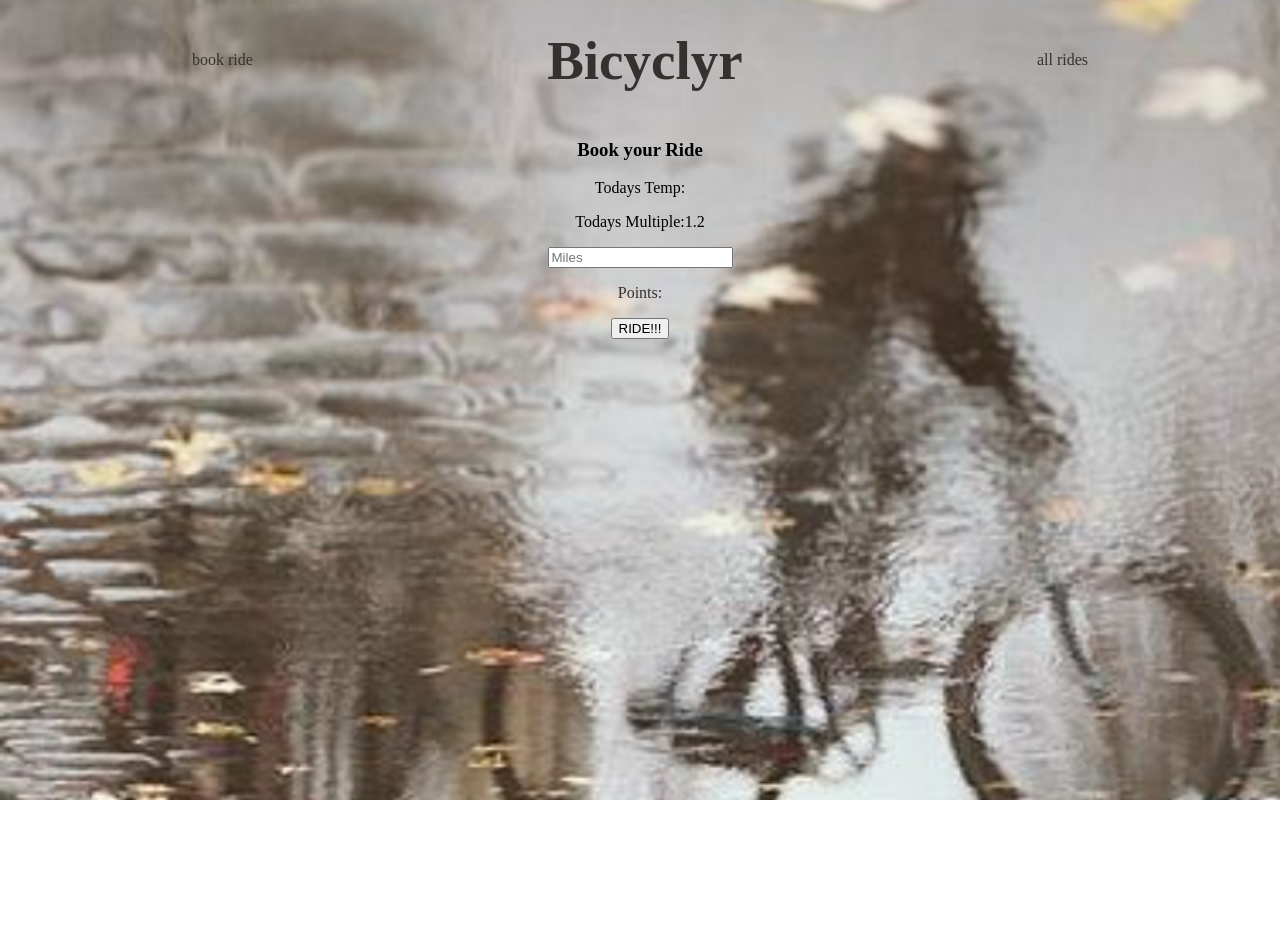
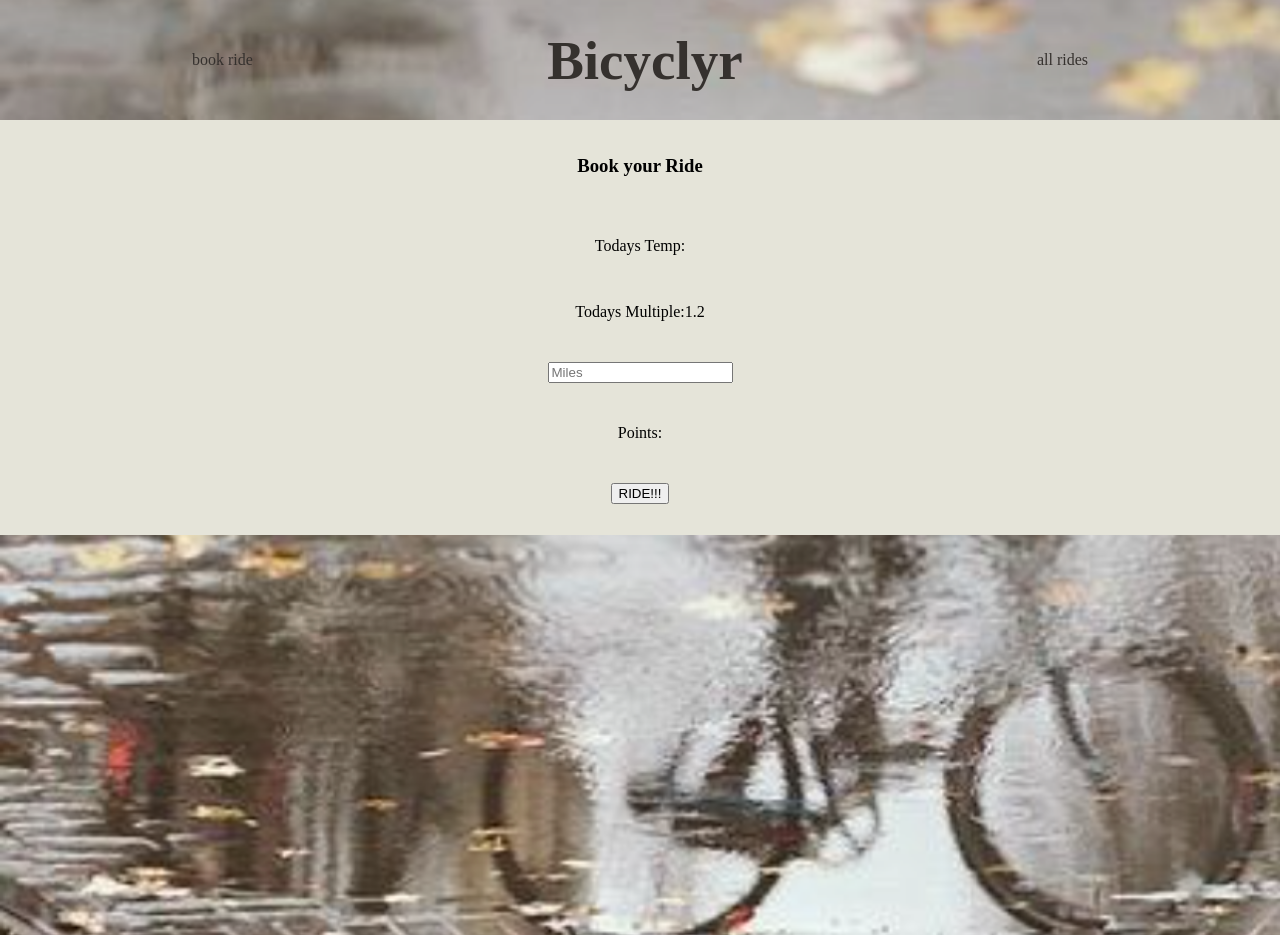
Before and after one commit to friotious/bicyclyr, a React (Create React App) app: page /book-ride in a window 1280 px wide. Before the commit the page ends 800 px from the top, so only its background shows below. Built offline with nearby package versions, Linux system fonts and the light colour scheme; no server answers; a web font is replaced by a local one.

Commit message:
Add css styling to Form

```diff
--- a/src/Components/AllRides/AllRides.js
+++ b/src/Components/AllRides/AllRides.js
@@ -13,6 +13,7 @@ const AllRides = ({ allRides }) => {
 
     return (
         <div className='AllRides'>
+            <div>test</div>
             {!allRides[0] && <h2> You need to ride more...</h2> }
             {displayAllRides}
         </div>
--- a/src/Components/BookRide/BookRide.css
+++ b/src/Components/BookRide/BookRide.css
@@ -2,11 +2,21 @@
     color:rgb(53, 49, 46)
 }
 
-.bottom {
-    height: 300px;
+.bottom,
+.top {
+    height: 50vh;
+    width:100vw;
 }
 
 .top {
-    height: 300px;
-    padding-bottom: 25px;
+    background-color: #E5E4D9;
+    display: flex;
+    flex-direction: column;
+    justify-content:space-around;
+    align-items: center;
+    padding-bottom: 15px;;
 }
+
+p {
+    margin: 8px;
+}
--- a/src/Components/BookRide/BookRide.js
+++ b/src/Components/BookRide/BookRide.js
@@ -37,8 +37,8 @@ class BookRide extends Component {
                         name='title'
                         value={this.state.ride.miles}
                         />
-                        <p>Points:{this.state.ride.points}</p>
                     </form>
+                    <p>Points:{this.state.ride.points}</p>
                     <button onClick={() => this.addRide(this.state.ride)}>RIDE!!!</button>
                 </div>
                 <div className='bottom'></div>
--- a/src/Components/Nav/Nav.js
+++ b/src/Components/Nav/Nav.js
@@ -8,7 +8,11 @@ const Nav = () => {
             <NavLink style={{ textDecoration: 'none' }} className='book-ride' to='/book-ride'>
                 <div className='book-ride-text'>book ride</div>
             </NavLink>
+
+            <NavLink style={{ textDecoration: 'none' }} className='home' to='/'>
             <div className='header-home'> Bicyclyr </div>
+            </NavLink>
+
             <NavLink style={{ textDecoration: 'none' }} className='all-rides' to='/all-rides'>
             <div className='book-ride-text'>all rides</div>
             </NavLink>
```
